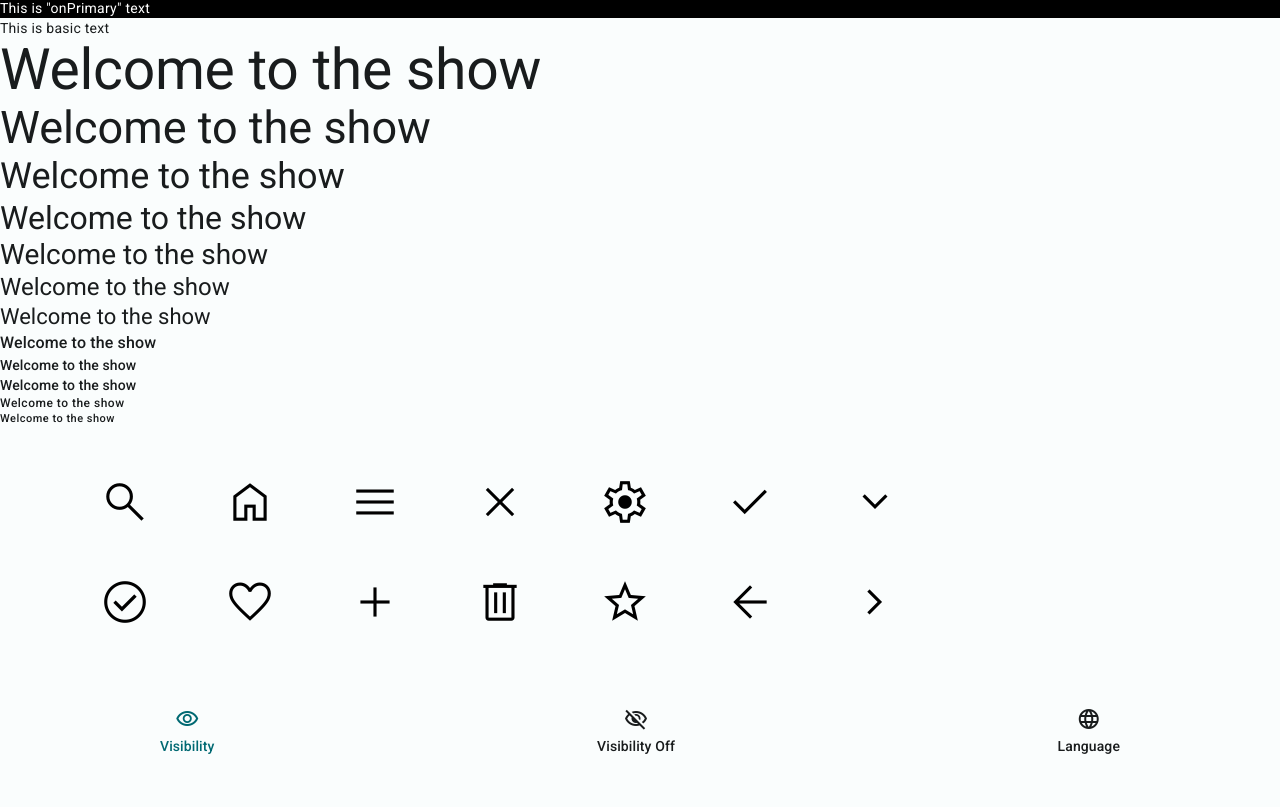
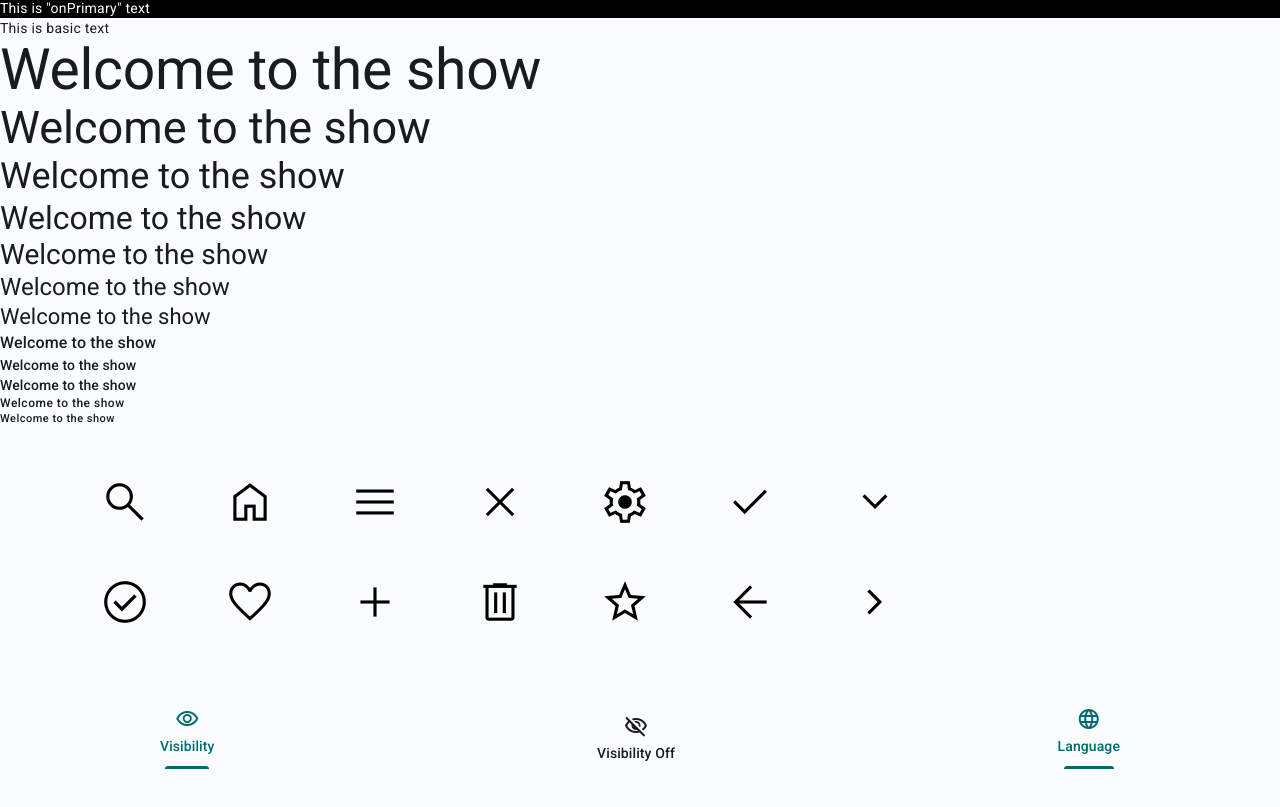
Before and after one commit to OlyaLev/LearningReact, a React (Create React App) app: page / in a window 1280 px wide. Shown: the part 642-1449 px from the top of the page. Built offline with nearby package versions, Linux system fonts and the light colour scheme.

Commit message:
feat: add active indicator for Tab

```diff
--- a/src/App.css
+++ b/src/App.css
@@ -52,4 +52,5 @@ body {
 
 button {
   padding: 0;
+  cursor: pointer;
 }
--- a/src/App.tsx
+++ b/src/App.tsx
@@ -189,7 +189,7 @@ function App() {
       <Tabs>
         <Tab label="Visibility" selected tabIcon={<Icon icon="visibility" />}></Tab>
         <Tab label="Visibility Off" tabIcon={<Icon icon="visibility_off" />}></Tab>
-        <Tab label="Language" tabIcon={<Icon icon="language" />}></Tab>
+        <Tab label="Language" selected tabIcon={<Icon icon="language" />}></Tab>
       </Tabs>
     </div>
   );
--- a/src/Button/Button.module.css
+++ b/src/Button/Button.module.css
@@ -2,7 +2,6 @@
   height: 40px;
   border-radius: 100px;
   border: none;
-  cursor: pointer;
 }
 
 .mainColors {
--- a/src/Icon/Icon.tsx
+++ b/src/Icon/Icon.tsx
@@ -14,7 +14,10 @@ type Props = {
     | 'delete'
     | 'arrow_back'
     | 'star'
-    | 'chevron_right';
+    | 'chevron_right'
+    | 'visibility'
+    | 'visibility_off'
+    | 'language';
   /**
    * Prop to establish the size of icon
    * @example
--- /dev/null
+++ b/src/Tab/Tab.module.css
@@ -0,0 +1,16 @@
+.tabCommon {
+  background-color: unset;
+  border: none;
+}
+
+.activeIndicator {
+  display: none;
+}
+
+.activeIndicatorExist {
+  width: 80%;
+  height: 3px;
+  margin-top: 10px;
+  background-color: var(--md-sys-color-primary-light);
+  border-radius: 3px 3px 0 0;
+}
--- a/src/Tab/Tab.tsx
+++ b/src/Tab/Tab.tsx
@@ -1,3 +1,4 @@
+import styles from './Tab.module.css';
 import { type ReactNode } from 'react';
 import { Typography } from '../Typography/Typography';
 import { Box } from '../Box/Box';
@@ -11,14 +12,16 @@ type Props = {
 export const Tab = (props: Props) => {
   const { label, selected, tabIcon } = props;
   const colorType = selected ? 'primary' : 'onSurface';
+  const activeInd = selected ? styles.activeIndicatorExist : styles.activeIndicator;
   return (
-    <div>
+    <button className={styles.tabCommon}>
       <Box direction="column" justifyContent="center" alignItems="center">
         <Typography color={colorType}>{tabIcon}</Typography>
         <Typography variant="titleSmall" color={colorType}>
           {label}
         </Typography>
+        <div className={activeInd}></div>
       </Box>
-    </div>
+    </button>
   );
 };
```
